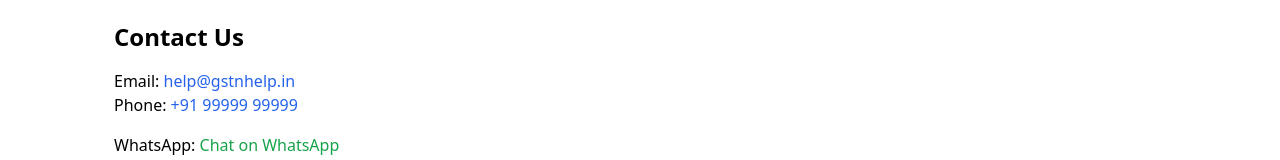
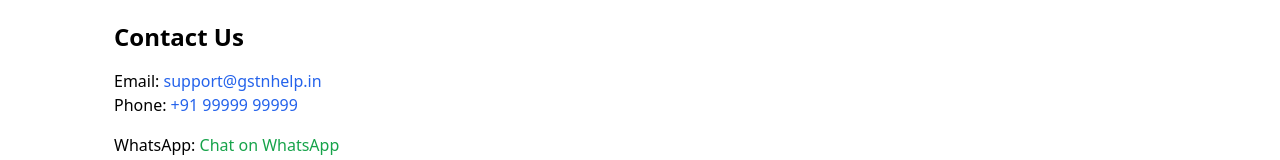
Before and after one commit to AkhandGit-dev/gstnhelp.in, a Next.js app: page /contact in a window 1280 px wide. Shown: the part 131-291 px from the top of the page. Built offline with nearby package versions, Linux system fonts and the light colour scheme.

Commit message:
feat: add

```diff
--- a/src/pages/contact.tsx
+++ b/src/pages/contact.tsx
@@ -11,7 +11,7 @@
 
       <h1 className="text-2xl font-bold">Contact Us</h1>
       <div className="mt-4">
-        <p>Email: <a className="text-blue-600" href="mailto:help@gstnhelp.in">help@gstnhelp.in</a></p>
+        <p>Email: <a className="text-blue-600" href="mailto:support@gstnhelp.in">support@gstnhelp.in</a></p>
         <p>Phone: <a className="text-blue-600" href="tel:+919999999999">+91 99999 99999</a></p>
         <p className="mt-4">WhatsApp: <a className="text-green-600" href="https://wa.me/919999999999">Chat on WhatsApp</a></p>
       </div>
```
